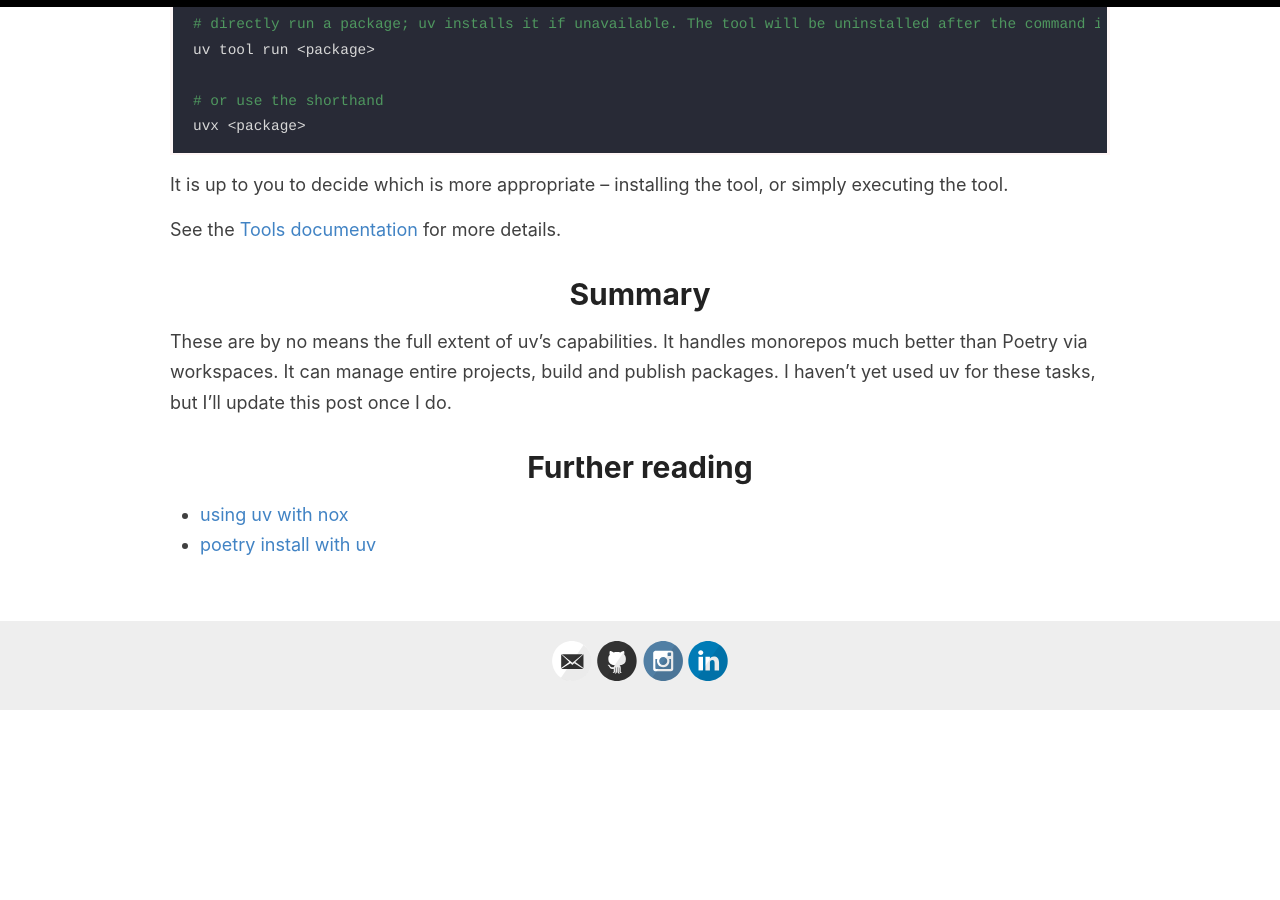
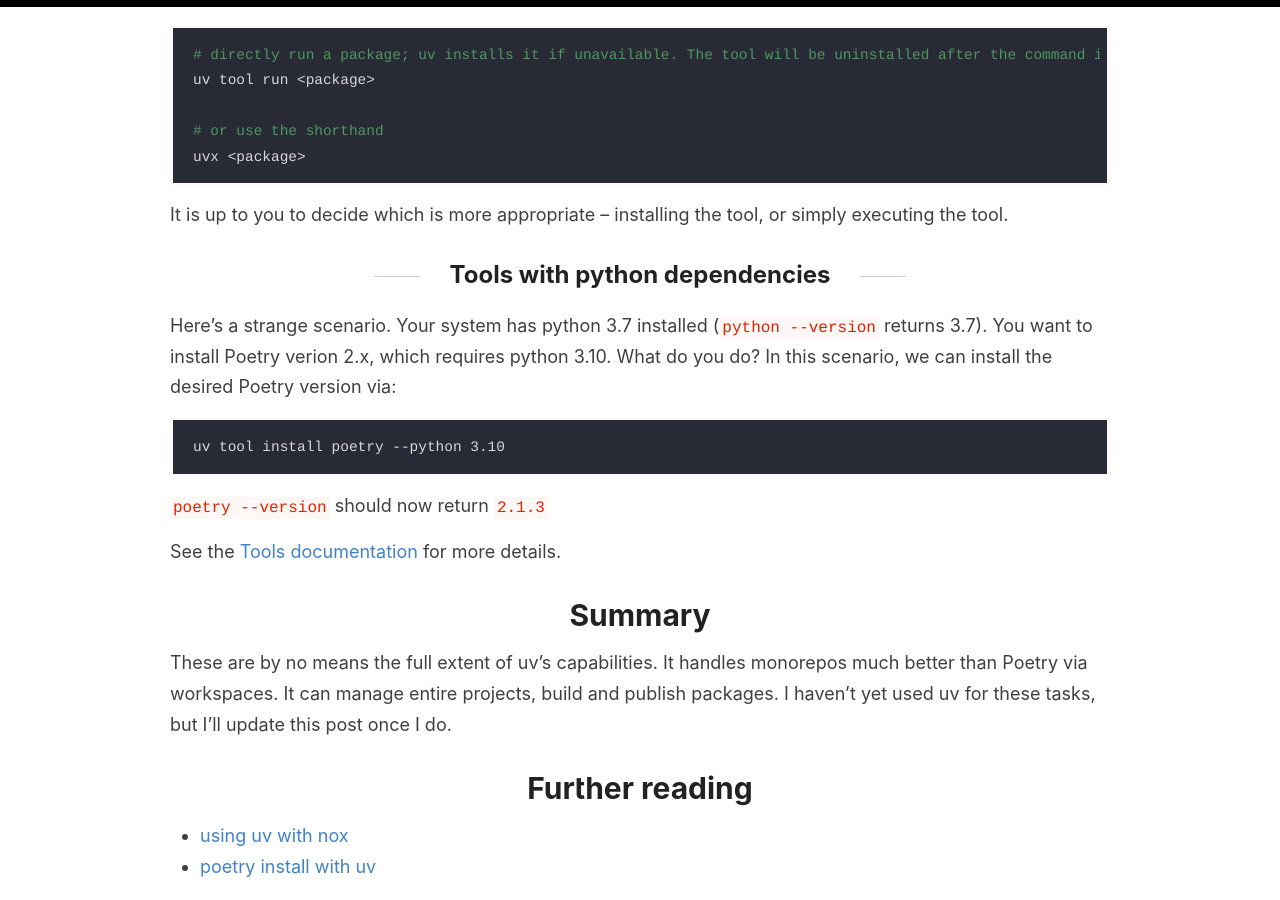
Before and after one commit to kfchou/kfchou.github.io, a Jekyll site: the page built from _posts/2025-1-16-ode-to-uv.md, in a window 1280 px wide and 900 px high, scrolled down 4008 px. Built offline with Jekyll 4.4.1, drawn with Linux system fonts in a browser that asks for light colours; comment, search, counter and statistics services are not loaded; before the commit the page ends 4718 px from its top, so only the background shows below that; some of the changed text lies outside the part shown.

Commit message:
uv tool install with --python

````diff
--- a/_posts/2025-1-16-ode-to-uv.md
+++ b/_posts/2025-1-16-ode-to-uv.md
@@ -11,6 +11,7 @@
 - [Environment management](#environment-management)
 - [Package Installation](#package-installation)
 - [System-wide tool management](#system-wide-tool-management)
+  - [Tools with python dependencies](#tools-with-python-dependencies)
 - [Summary](#summary)
 - [Further reading](#further-reading)
 
@@ -123,6 +124,15 @@
 
 It is up to you to decide which is more appropriate -- installing the tool, or simply executing the tool.
 
+## Tools with python dependencies
+Here's a strange scenario. Your system has python 3.7 installed (`python --version` returns 3.7). You want to install Poetry verion 2.x, which requires python 3.10. What do you do? In this scenario, we can install the desired Poetry version via:
+
+```
+uv tool install poetry --python 3.10
+```
+
+`poetry --version` should now return `2.1.3`
+
 See the [Tools documentation](https://docs.astral.sh/uv/concepts/tools/) for more details.
 
 # Summary
````
